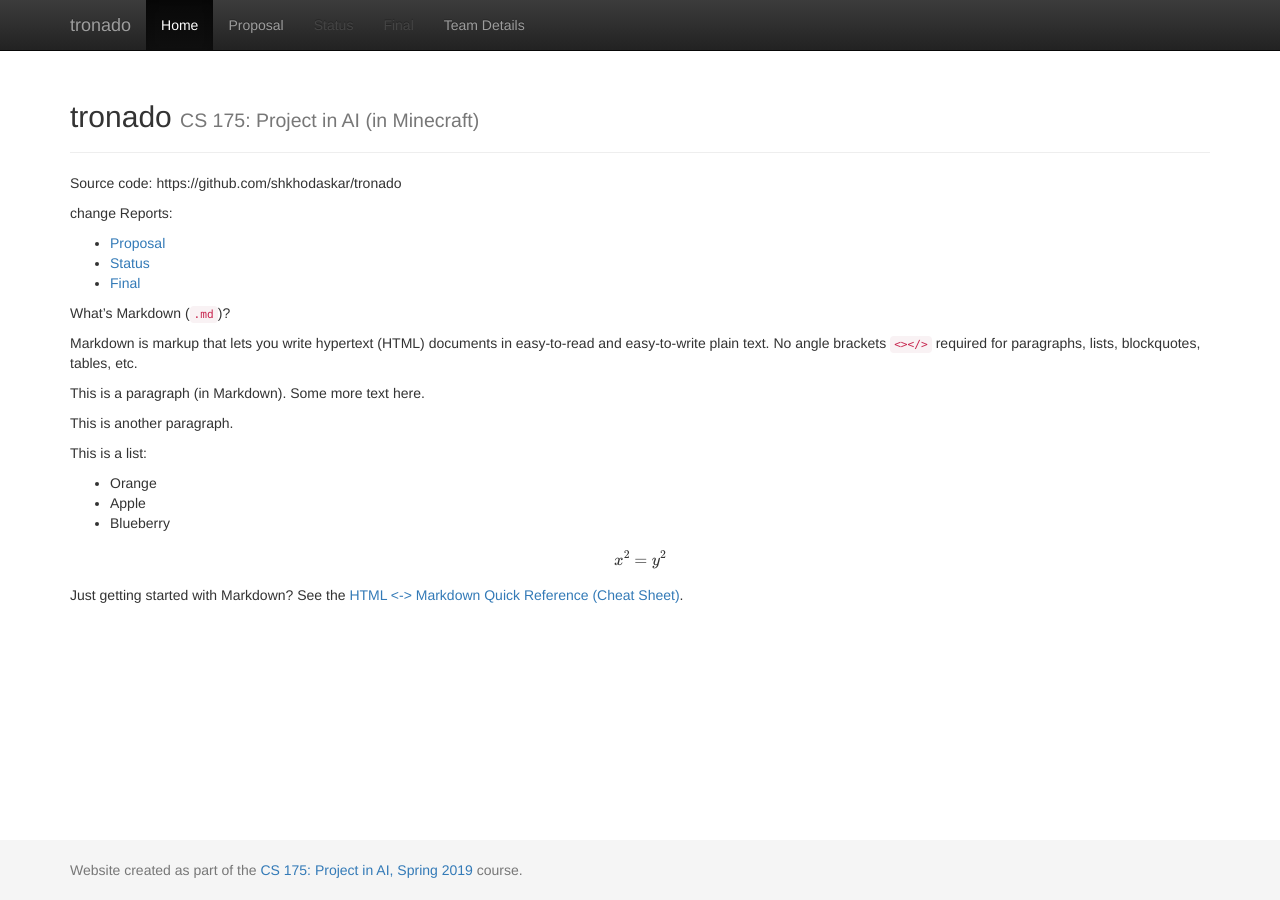
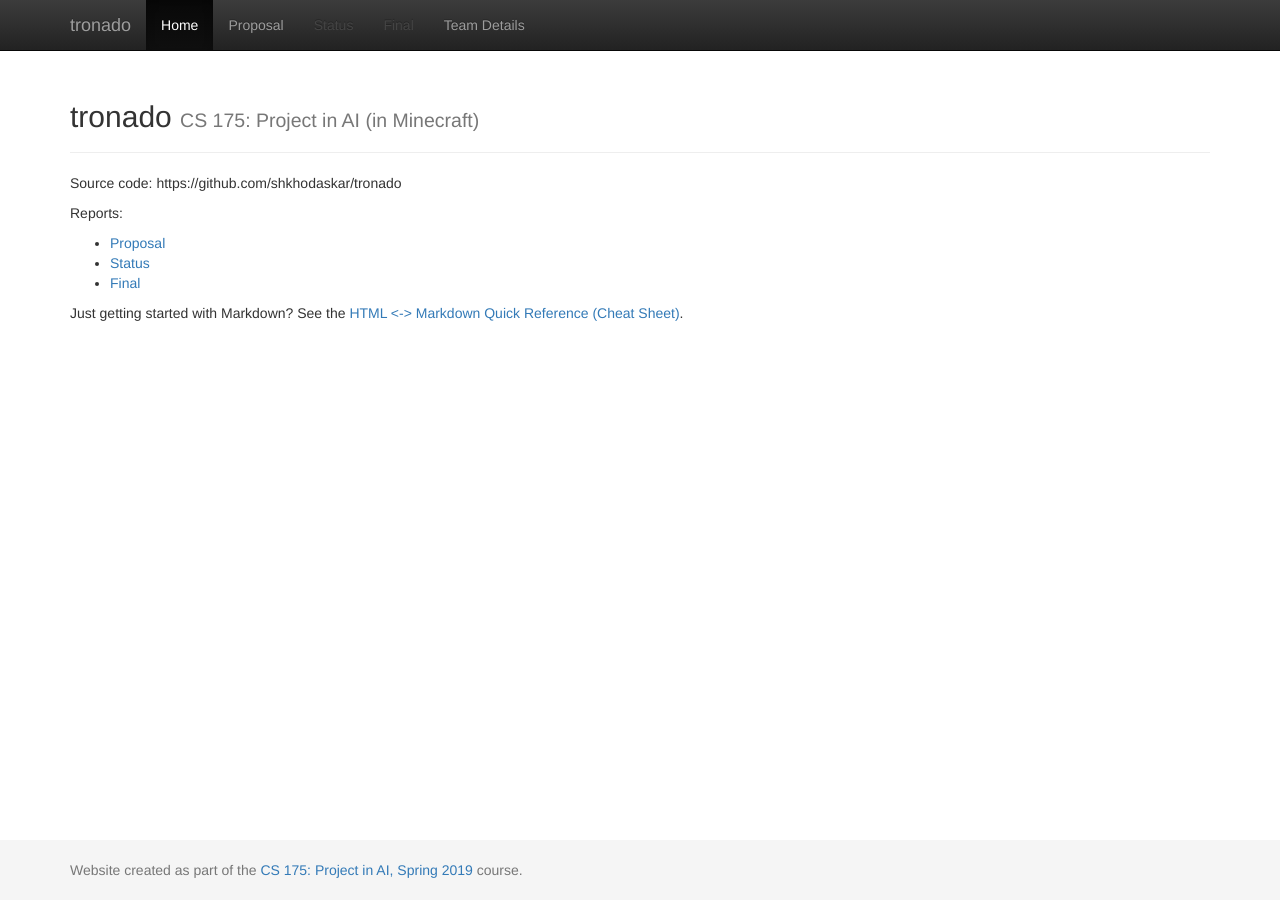
Before and after one commit to shkhodaskar/tronado, a Jekyll site: the page built from docs/index.md, in a window 1280 px wide. Built offline with Jekyll 4.4.1, drawn with Linux system fonts in a browser that asks for light colours; formulas are drawn with MathJax 3.

Commit message:
Add files via upload

```diff
--- a/docs/index.md
+++ b/docs/index.md
@@ -1,41 +1,17 @@
 ---
 layout: default
-title:  Home
+title: Home
 ---
 
 Source code: https://github.com/shkhodaskar/tronado
 
-change
 Reports:
 
 - [Proposal](proposal.html)
 - [Status](status.html)
 - [Final](final.html)
 
-What's Markdown (`.md`)?
-
-Markdown is markup that lets you write hypertext (HTML) documents
-in easy-to-read and easy-to-write plain text.
-No angle brackets `<></>` required for
-paragraphs, lists, blockquotes, tables, etc.
-
-
-This is a paragraph (in Markdown). Some more
-text here.
-
-This is another paragraph.
-
-This is a list:
-
-- Orange
-- Apple
-- Blueberry
-
-$$x^2 = y^2$$
-
-
 Just getting started with Markdown?
 See the [HTML <-> Markdown Quick Reference (Cheat Sheet)][quickref].
 
-
 [quickref]: https://github.com/mundimark/quickrefs/blob/master/HTML.md
```
